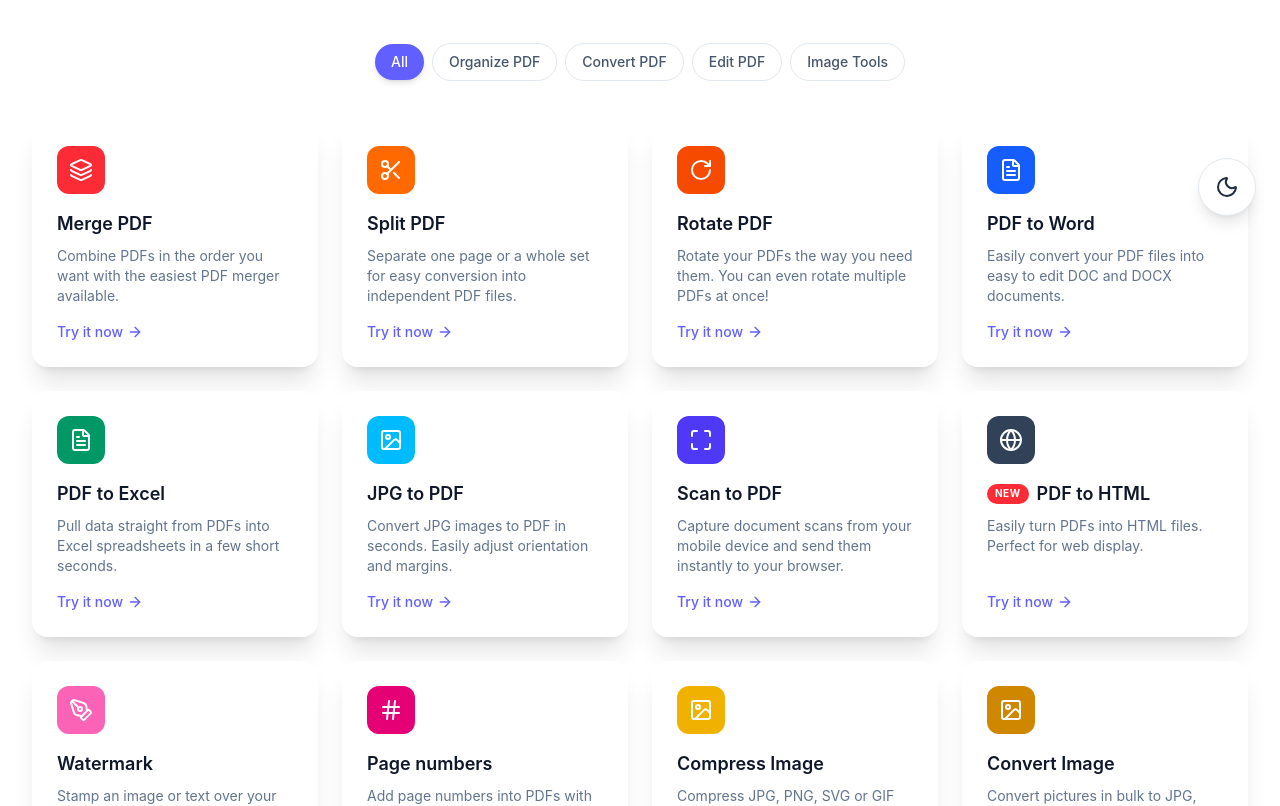
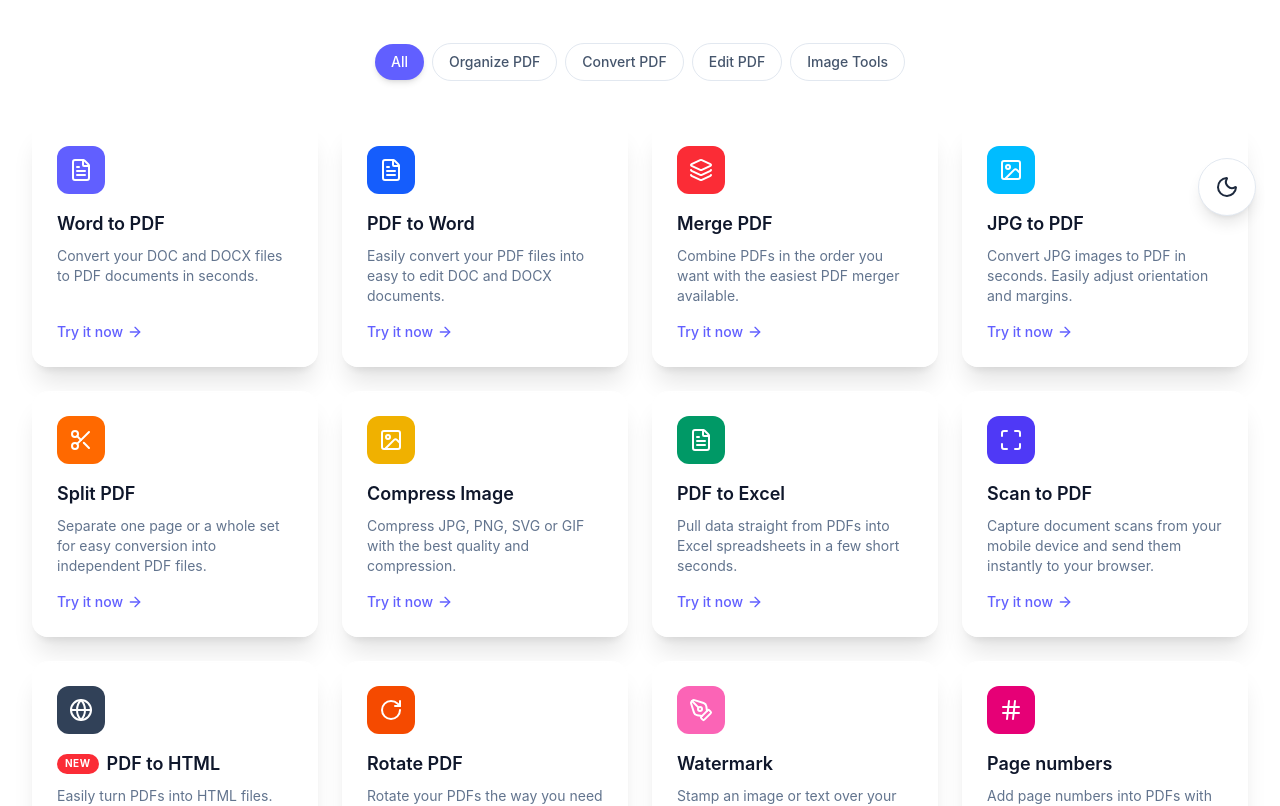
Before and after one commit to Salvatory25/PdfYako, a React (Vite) app in the folder frontend/: page / in a window 1280 px wide. Shown: the part 560-1366 px from the top of the page. Built offline with nearby package versions, Linux system fonts and the light colour scheme.

Commit message:
Add Word to PDF UI tool

```diff
--- a/frontend/src/App.tsx
+++ b/frontend/src/App.tsx
@@ -14,7 +14,7 @@ import WatermarkPdf from './pages/pdf/WatermarkPdf.tsx';
 import {
   ScanToPdf,
   PageNumbers,
-  PdfToWord, PdfToExcel, PdfToHtml
+  WordToPdf, PdfToWord, PdfToExcel, PdfToHtml
 } from './pages/pdf/MegaSuite.tsx';
 
 import CompressImage from './pages/image/CompressImage.tsx';
@@ -46,6 +46,7 @@ function AnimatedRoutes() {
 
         <Route path="/tools/page-numbers" element={<PageTransition><PageNumbers /></PageTransition>} />
 
+        <Route path="/tools/word-to-pdf" element={<PageTransition><WordToPdf /></PageTransition>} />
         <Route path="/tools/pdf-to-word" element={<PageTransition><PdfToWord /></PageTransition>} />
         <Route path="/tools/pdf-to-excel" element={<PageTransition><PdfToExcel /></PageTransition>} />
         <Route path="/tools/pdf-to-html" element={<PageTransition><PdfToHtml /></PageTransition>} />
--- a/frontend/src/pages/Home.tsx
+++ b/frontend/src/pages/Home.tsx
@@ -17,28 +17,25 @@ const categories = [
 ];
 
 const allTools = [
-  // Organize PDF
+  // ⭐ Most Popular
+  { id: 'word-to-pdf', name: 'Word to PDF', path: '/tools/word-to-pdf', icon: FileText, desc: 'Convert your DOC and DOCX files to PDF documents in seconds.', category: 'Convert PDF', color: 'bg-indigo-500' },
+  { id: 'pdf-to-word', name: 'PDF to Word', path: '/tools/pdf-to-word', icon: FileText, desc: 'Easily convert your PDF files into easy to edit DOC and DOCX documents.', category: 'Convert PDF', color: 'bg-blue-600' },
   { id: 'merge-pdf', name: 'Merge PDF', path: '/tools/merge-pdf', icon: Layers, desc: 'Combine PDFs in the order you want with the easiest PDF merger available.', category: 'Organize PDF', color: 'bg-red-500' },
+  { id: 'jpg-to-pdf', name: 'JPG to PDF', path: '/tools/jpg-to-pdf', icon: ImageIcon, desc: 'Convert JPG images to PDF in seconds. Easily adjust orientation and margins.', category: 'Convert PDF', color: 'bg-sky-400' },
   { id: 'split-pdf', name: 'Split PDF', path: '/tools/split-pdf', icon: Scissors, desc: 'Separate one page or a whole set for easy conversion into independent PDF files.', category: 'Organize PDF', color: 'bg-orange-500' },
-  { id: 'rotate-pdf', name: 'Rotate PDF', path: '/tools/rotate-pdf', icon: RotateCw, desc: 'Rotate your PDFs the way you need them. You can even rotate multiple PDFs at once!', category: 'Organize PDF', color: 'bg-orange-600' },
-
-  // Optimize PDF
+  { id: 'compress-image', name: 'Compress Image', path: '/tools/compress-image', icon: ImageIcon, desc: 'Compress JPG, PNG, SVG or GIF with the best quality and compression.', category: 'Image Tools', color: 'bg-yellow-500' },
 
   // Convert PDF
-  { id: 'pdf-to-word', name: 'PDF to Word', path: '/tools/pdf-to-word', icon: FileText, desc: 'Easily convert your PDF files into easy to edit DOC and DOCX documents.', category: 'Convert PDF', color: 'bg-blue-600' },
   { id: 'pdf-to-excel', name: 'PDF to Excel', path: '/tools/pdf-to-excel', icon: FileText, desc: 'Pull data straight from PDFs into Excel spreadsheets in a few short seconds.', category: 'Convert PDF', color: 'bg-emerald-600' },
-  { id: 'jpg-to-pdf', name: 'JPG to PDF', path: '/tools/jpg-to-pdf', icon: ImageIcon, desc: 'Convert JPG images to PDF in seconds. Easily adjust orientation and margins.', category: 'Convert PDF', color: 'bg-sky-400' },
   { id: 'scan-to-pdf', name: 'Scan to PDF', path: '/tools/scan-to-pdf', icon: Maximize, desc: 'Capture document scans from your mobile device and send them instantly to your browser.', category: 'Convert PDF', color: 'bg-indigo-600' },
   { id: 'pdf-to-html', name: 'New! PDF to HTML', path: '/tools/pdf-to-html', icon: Globe, desc: 'Easily turn PDFs into HTML files. Perfect for web display.', category: 'Convert PDF', color: 'bg-slate-700' },
 
-  // Edit PDF
+  // Organize & Edit PDF
+  { id: 'rotate-pdf', name: 'Rotate PDF', path: '/tools/rotate-pdf', icon: RotateCw, desc: 'Rotate your PDFs the way you need them. You can even rotate multiple PDFs at once!', category: 'Organize PDF', color: 'bg-orange-600' },
   { id: 'watermark', name: 'Watermark', path: '/tools/watermark', icon: PenTool, desc: 'Stamp an image or text over your PDF in seconds. Choose typography, transparency.', category: 'Edit PDF', color: 'bg-pink-400' },
   { id: 'page-numbers', name: 'Page numbers', path: '/tools/page-numbers', icon: Hash, desc: 'Add page numbers into PDFs with ease. Choose your positions, dimensions.', category: 'Edit PDF', color: 'bg-pink-600' },
 
-
-
   // Image Tools
-  { id: 'compress-image', name: 'Compress Image', path: '/tools/compress-image', icon: ImageIcon, desc: 'Compress JPG, PNG, SVG or GIF with the best quality and compression.', category: 'Image Tools', color: 'bg-yellow-500' },
   { id: 'convert-image', name: 'Convert Image', path: '/tools/convert-image', icon: ImageIcon, desc: 'Convert pictures in bulk to JPG, PNG, SVG, WEBP, or GIF.', category: 'Image Tools', color: 'bg-yellow-600' },
   { id: 'crop-image', name: 'Crop Image', path: '/tools/crop-image', icon: Crop, desc: 'Crop images online to get the exact pixels you want.', category: 'Image Tools', color: 'bg-yellow-400' },
   { id: 'resize-image', name: 'Resize Image', path: '/tools/resize-image', icon: Maximize, desc: 'Resize JPG, PNG, SVG or GIF by defining new height and width pixels.', category: 'Image Tools', color: 'bg-orange-500' },
--- a/frontend/src/pages/pdf/MegaSuite.tsx
+++ b/frontend/src/pages/pdf/MegaSuite.tsx
@@ -8,6 +8,7 @@ import GenericTool from '../../components/GenericTool';
 export const ScanToPdf = () => <GenericTool title="Scan to PDF" description="Convert images to PDF." icon={Maximize} colorClass="bg-indigo-600" apiEndpoint="/pdf/jpg-to-pdf" accept="image/*" maxFiles={20} />;
 export const PageNumbers = () => <GenericTool title="Page Numbers" description="Add page numbers to your PDF." icon={Hash} colorClass="bg-pink-600" apiEndpoint="/pdf/page-numbers" />;
 
+export const WordToPdf = () => <GenericTool title="Word to PDF" description="Convert Word documents (.doc, .docx) to PDF." icon={FileText} colorClass="bg-indigo-500" apiEndpoint="/pdf/office-to-pdf" accept=".doc,.docx,application/msword,application/vnd.openxmlformats-officedocument.wordprocessingml.document" />;
 export const PdfToWord = () => <GenericTool title="PDF to Word" description="Convert PDF to Word document (.docx)." icon={FileText} colorClass="bg-blue-600" apiEndpoint="/pdf/pdf-to-word" />;
 export const PdfToExcel = () => <GenericTool title="PDF to Excel" description="Convert PDF to Excel spreadsheet (.csv)." icon={FileText} colorClass="bg-emerald-600" apiEndpoint="/pdf/pdf-to-excel" />;
 export const PdfToHtml = () => <GenericTool title="PDF to HTML" description="Convert PDF to HTML." icon={Globe} colorClass="bg-slate-700" apiEndpoint="/pdf/pdf-to-html" />;
```
